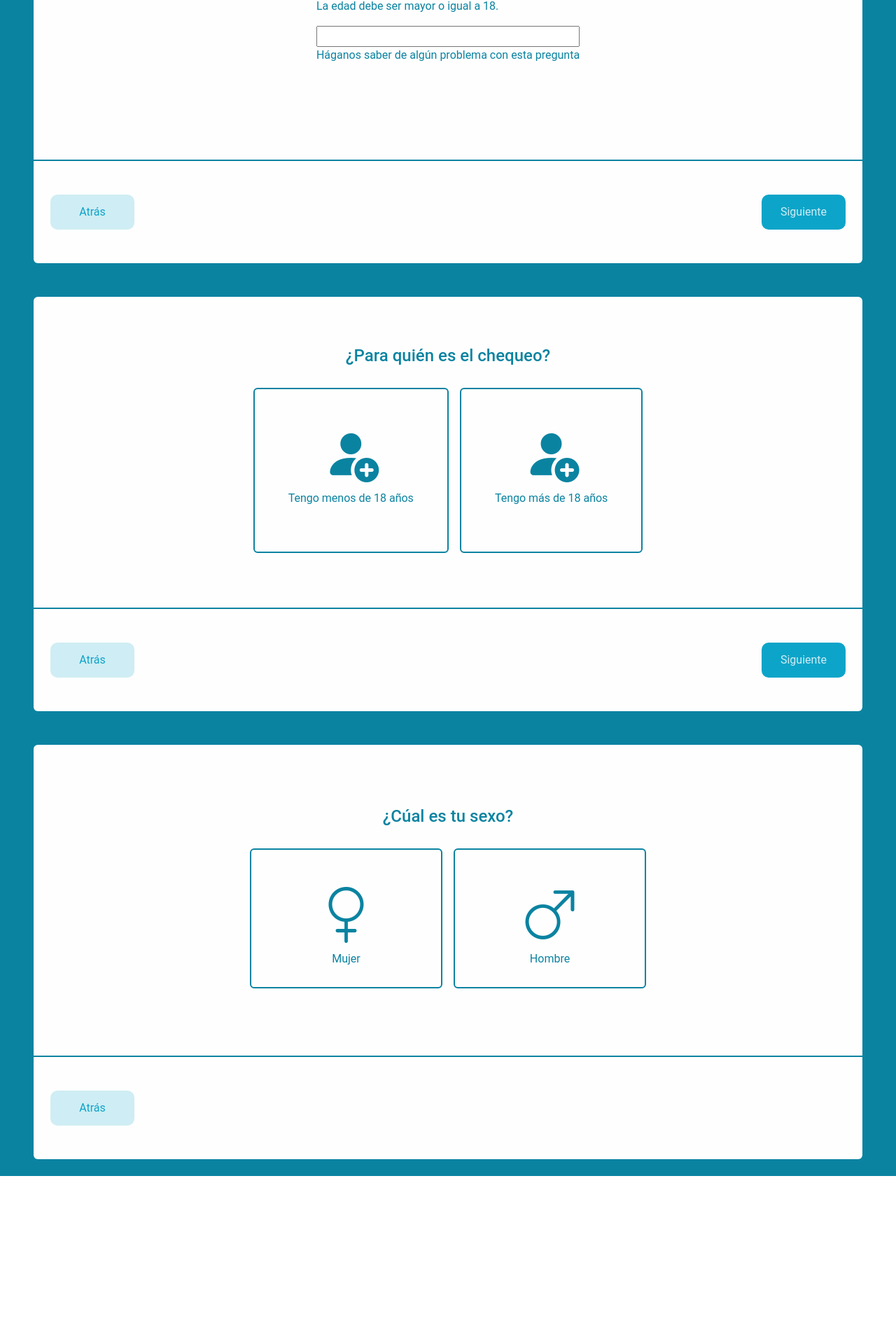
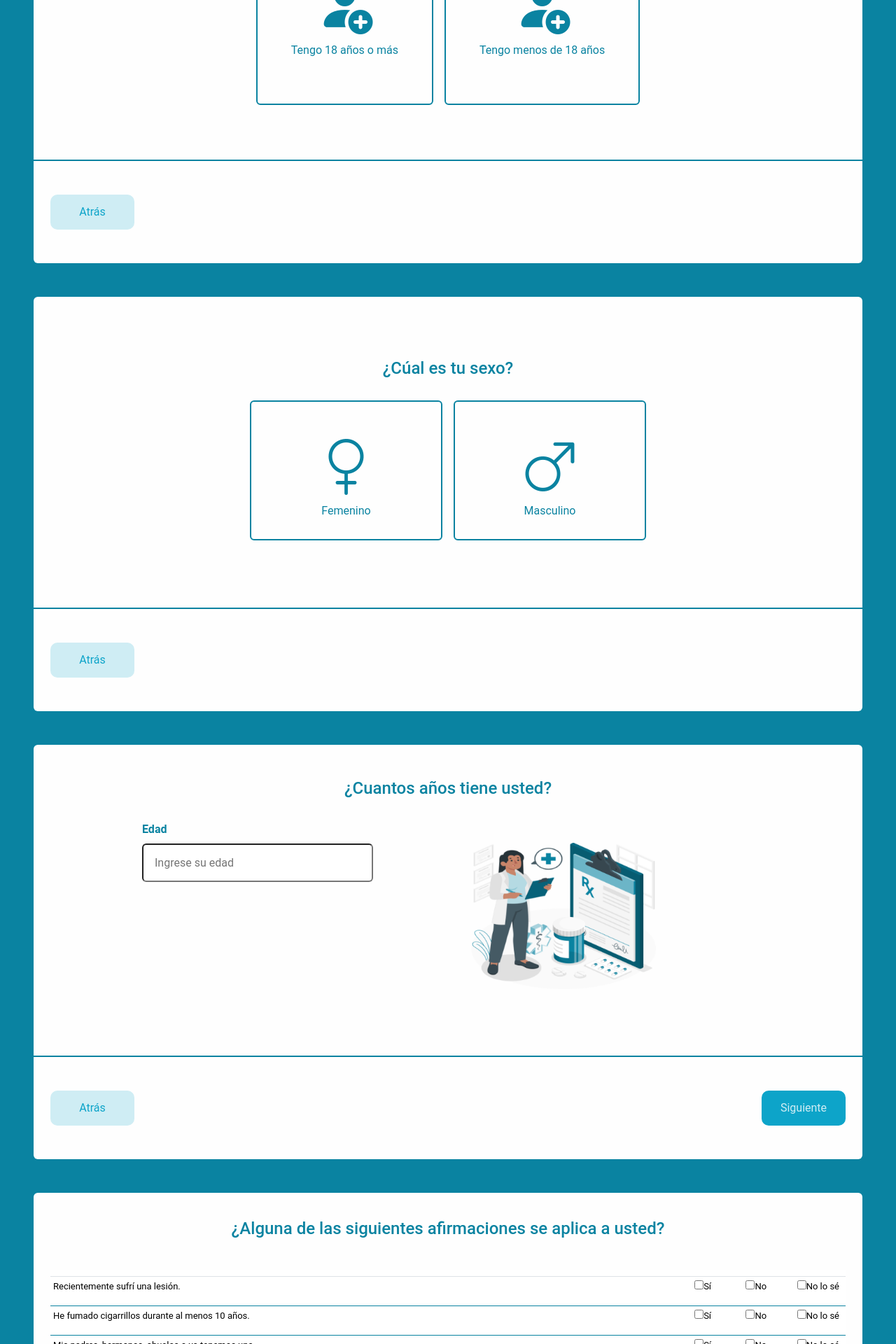
Before and after one commit to Padinjavier/ApiMedic, a PHP site: page /paciente in a window 1280 px wide. Shown: the part 400-2320 px from the top of the page at 70% size. Before the commit the page ends 2080 px from the top, so only its background shows below. Run offline with PHP 8.4, Linux system fonts and the light colour scheme; some libraries are stand-ins or nearby versions.

Commit message:
paciente

```diff
--- a/app/views/paciente.php
+++ b/app/views/paciente.php
@@ -1,20 +1,83 @@
 <?php include_once (__DIR__ . '/__includes/__main_content_header.php'); ?>
 
-<!-- TU CONTENIDO -->
+<!-- paciente pregunta mayor de edad o no  -->
+<div class="bgblue_primary pr-5 pl-5 pb-4 pt-4 w-100 h-100 edades">
+    <div class="bgSecundarios_white w-100 h-100 rounded">
+        <div class="h-75 d-flex flex-column align-items-center justify-content-center">
+            <div class="mb-3">
+                <h4 class="textblue_primary">¿Cuál es tu edad?</h4>
+            </div>
+            <div class="d-flex flex-row gap-15">
+                <button id="menor-18"
+                    class="d-flex flex-column align-items-center p-5 m-2 textblue_primary bor_primary bgSecundarios_white rounded">
+                    <i class="bi bi-person-fill-add display-1"></i>
+                    <p>Tengo 18 años o más</p>
+                </button>
+                <button id="mayor-18"
+                    class="d-flex flex-column align-items-center p-5 m-2 textblue_primary bor_primary bgSecundarios_white rounded">
+                    <i class="bi bi-person-fill-add display-1"></i>
+                    <p>Tengo menos de 18 años</p>
+                </button>
+            </div>
+        </div>
+        <div class="h-25 bortop_primary conten_buttonatras pl-4 pr-4">
+            <button class="button button_atras">Atrás</button>
+            <!-- <button class="button button_siguiente">Siguiente</button> -->
+        </div>
+    </div>
+</div>
 
-<div class="bgblue_primary pr-5 pl-5 pb-4 pt-4 w-100 h-100">
+
+
+
+<!-- cual es tu genero   -->
+<div class="bgblue_primary pr-5 pl-5 pb-4 pt-4 w-100 h-100 generos">
 
     <div class="bgSecundarios_white w-100 h-100 rounded">
         <div class=" h-75  d-flex flex-column align-items-center justify-content-center">
             <div class="mb-3">
-                <h4 class="textblue_primary">¿Cuantos años tiene usted?</h4>
+                <h4 class="textblue_primary">¿Cúal es tu sexo?</h4>
             </div>
-            <div class="d-flex flex-column gap-15 textblue_primary"  >
-                <p>Escriba su edad.</p>
-                <p>La edad debe ser mayor o igual a 18.</p>
-                <input type="number" name="" id="" min="18">
-                <p>Háganos saber de algún problema con esta pregunta</p>
+            <div class="d-flex flex-row gap-15">
+                <button
+                    class="d-flex flex-column align-items-center p-5 m-2 textblue_primary bor_primary bgSecundarios_white rounded"
+                    style="width: 275px; height: 200px;">
+                    <i class="bi bi-gender-female display-1"></i>
+                    <p>Femenino</p>
+                </button>
+                <button
+                    class="d-flex flex-column align-items-center p-5 m-2 textblue_primary bor_primary bgSecundarios_white rounded"
+                    style="width: 275px; height: 200px;">
+                    <i class="bi bi-gender-male display-1"></i>
+                    <p>Masculino</p>
+                </button>
             </div>
+        </div>
+        <div class="h-25  bortop_primary conten_buttonatras pl-4 pr-4">
+            <button class="button button_atras">Atrás</button>
+        </div>
+    </div>
+
+</div>
+
+<!-- cuantos años tienes  -->
+<div class="bgblue_primary pr-5 pl-5 pb-4 pt-4 w-100 h-100 años">
+
+    <div class="bgSecundarios_white w-100 h-100 rounded">
+
+        <div class=" h-75  d-flex flex-column align-items-center justify-content-center p-5">
+            <h4 class="textblue_primary text-center pb-4">¿Cuantos años tiene usted?</h4>
+            <div class="d-flex flex-row align-items-flex-start justify-content-center w-100 h-100">
+                <div class="d-flex flex-column gap-15 textblue_primary ">
+                    <label for="">Edad</label>
+                    <input type="number" name="edad" id="edad" class="rounded p-3" style="width: 330px; height: 55px;"
+                        placeholder="Ingrese su edad" step="1" min="1">
+                </div>
+                <div class="form-group col-md-6 d-flex justify-content-center align-items-center w-50">
+                    <img src="<?= ASSETS ?>/dist/img/Photo3.png" alt="" style="width: inherit;">
+                </div>
+            </div>
+
         </div>
         <div class="h-25  bortop_primary conten_button pl-4 pr-4">
             <button class="button button_atras">Atrás</button>
@@ -24,57 +87,78 @@
 
 </div>
 
-<!-- inicio pregunta mayor de edad o no  -->
-<div class="bgblue_primary pr-5 pl-5 pb-4 pt-4 w-100 h-100">
+<!-- preguntas test  -->
+<div class="bgblue_primary pr-5 pl-5 pb-4 pt-4 w-100 h-100 test">
 
     <div class="bgSecundarios_white w-100 h-100 rounded">
         <div class=" h-75  d-flex flex-column align-items-center justify-content-center">
-            <div class="mb-3">
-                <h4 class="textblue_primary">¿Para quién es el chequeo?</h4>
+            <div class="h-25 align-content-center">
+                <h4 class="textblue_primary">¿Alguna de las siguientes afirmaciones se aplica a usted?</h4>
             </div>
-            <div class="d-flex flex-row gap-15">
-                <button class="d-flex flex-column align-items-center p-5 m-2 textblue_primary bor_primary bgSecundarios_white rounded">
-                <i class="bi bi-person-fill-add display-1"></i>
-                    <p>Tengo menos de 18 años</p>
-                </button>
-                <button class="d-flex flex-column align-items-center p-5 m-2 textblue_primary bor_primary bgSecundarios_white rounded">
-                <i class="bi bi-person-fill-add display-1"></i>
-                    <p>Tengo más de 18 años</p>
-                </button>
+            <div class="d-flex flex-column gap-15 textblue_primary w-100 h-75 p-4 pt-0 pb-0">
+                <table class="table table-sm h-100" style="font-size: 13px; ">
+                    <thead style="">
+                        <tr style="border: 0px solid red;">
+                            <th style="width:50%; border: 0px solid red;"></th>
+                            <th style="width:4%; border: 0px solid red;"></th>
+                            <th style="width:4%; border: 0px solid red;"></th>
+                            <th style="width:4%; border: 0px solid red;"></th>
+                        </tr>
+                    </thead>
+                    <tbody id="" class="textblue_primary" style="border: #0A83A1;">
+                        <tr>
+                            <td>Recientemente sufrí una lesión.</td>
+                            <td><input type="checkbox" name="" id="">Sí</td>
+                            <td><input type="checkbox" name="" id="">No</td>
+                            <td><input type="checkbox" name="" id="">No lo sé</td>
+                        </tr>
+                        <tr>
+                            <td>He fumado cigarrillos durante al menos 10 años.</td>
+                            <td><input type="checkbox" name="" id="">Sí</td>
+                            <td><input type="checkbox" name="" id="">No</td>
+                            <td><input type="checkbox" name="" id="">No lo sé</td>
+                        </tr>
+                        <tr>
+                            <td>Mis padres, hermanos, abuelos o yo tenemos una <br>
+                                enfermedad alérgica, p. ej., asma, dermatitis atópica <br>
+                                o una alergia alimentaria.</td>
+                            <td><input type="checkbox" name="" id="">Sí</td>
+                            <td><input type="checkbox" name="" id="">No</td>
+                            <td><input type="checkbox" name="" id="">No lo sé</td>
+                        </tr>
+                        <tr>
+                            <td class="embarazada">Estoy embarazada.</td>
+                            <td><input type="checkbox" name="" id="">Sí</td>
+                            <td><input type="checkbox" name="" id="">No</td>
+                            <td><input type="checkbox" name="" id="">No lo sé</td>
+                        </tr>
+                        <tr>
+                            <td>Tengo sobrepeso u obesidad.</td>
+                            <td><input type="checkbox" name="" id="">Sí</td>
+                            <td><input type="checkbox" name="" id="">No</td>
+                            <td><input type="checkbox" name="" id="">No lo sé</td>
+                        </tr>
+                        <tr>
+                            <td>Tengo hipertensión.</td>
+                            <td><input type="checkbox" name="" id="">Sí</td>
+                            <td><input type="checkbox" name="" id="">No</td>
+                            <td><input type="checkbox" name="" id="">No lo sé</td>
+                        </tr>
+                    </tbody>
+                </table>
             </div>
         </div>
         <div class="h-25  bortop_primary conten_button pl-4 pr-4">
             <button class="button button_atras">Atrás</button>
-            <button class="button button_siguiente">Siguiente</button>
+            <button class="button button_siguiente nav-link"
+            onclick="window.location.href='<?= ROOT ?>sintomas'">Siguiente</button>
         </div>
     </div>
-</div>
-
-<!-- preguta sexo  -->
-<div class="bgblue_primary pr-5 pl-5 pb-4 pt-4 w-100 h-100">
-
-<div class="bgSecundarios_white w-100 h-100 rounded">
-    <div class=" h-75  d-flex flex-column align-items-center justify-content-center">
-        <div class="mb-3">
-            <h4 class="textblue_primary">¿Cúal es tu sexo?</h4>
-        </div>
-        <div class="d-flex flex-row gap-15"  >
-            <button class="d-flex flex-column align-items-center p-5 m-2 textblue_primary bor_primary bgSecundarios_white rounded"  style="width: 275px; height: 200px;">
-            <i class="bi bi-gender-female display-1"></i>
-                <p>Mujer</p>
-            </button>
-            <button class="d-flex flex-column align-items-center p-5 m-2 textblue_primary bor_primary bgSecundarios_white rounded"  style="width: 275px; height: 200px;">
-            <i class="bi bi-gender-male display-1"></i>
-                <p>Hombre</p>
-            </button>
-        </div>
-    </div>
-    <div class="h-25  bortop_primary conten_button pl-4 pr-4">
-        <button class="button button_atras">Atrás</button>
-    </div>
-</div>
 
 </div>
 
 
+
+
+
 <?php include_once (__DIR__ . '/__includes/__main_content_footer.php'); ?>
```
Also changed, not shown: public/assets/dist/img/Photo3.png (added), public/assets/dist/js/ApiMedic.js.
